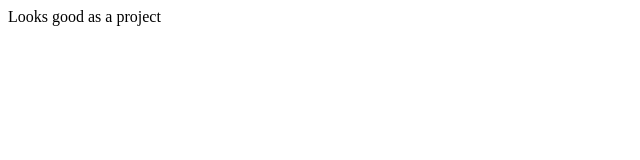
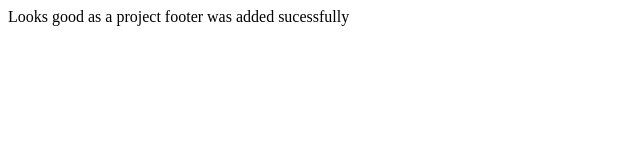
Before and after one commit to hemant00028/gitlearn, a plain HTML site: page index.html in a window 1280 px wide. Shown: the whole page, without its empty margins (0-640 px from the left). Drawn offline with Linux system fonts and the light colour scheme.

Commit message:
changed index.html

```diff
--- a/index.html
+++ b/index.html
@@ -7,5 +7,6 @@
 </head>
 <body>
     Looks good as a project
+    footer was added sucessfully
 </body>
 </html>
```
